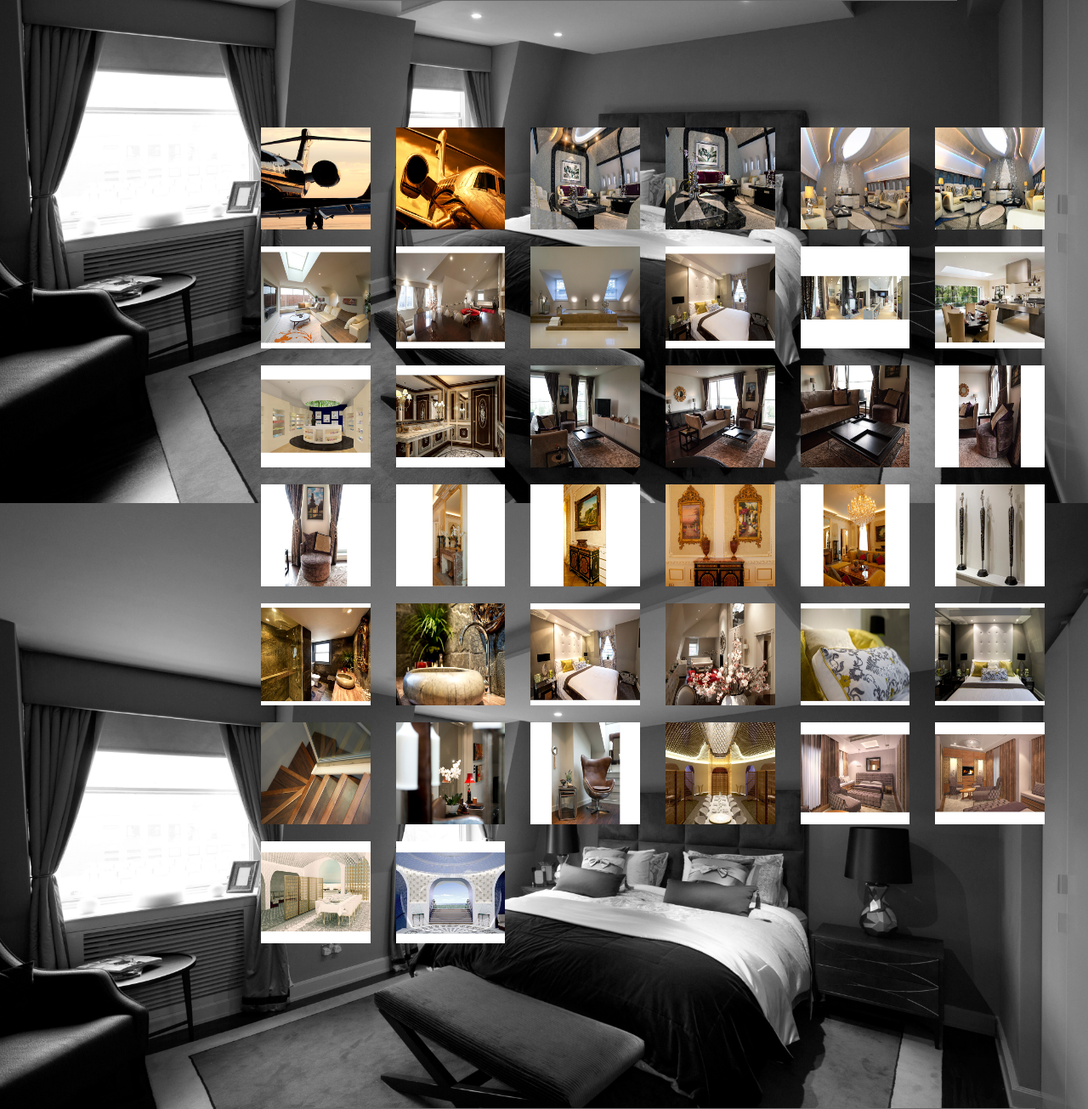
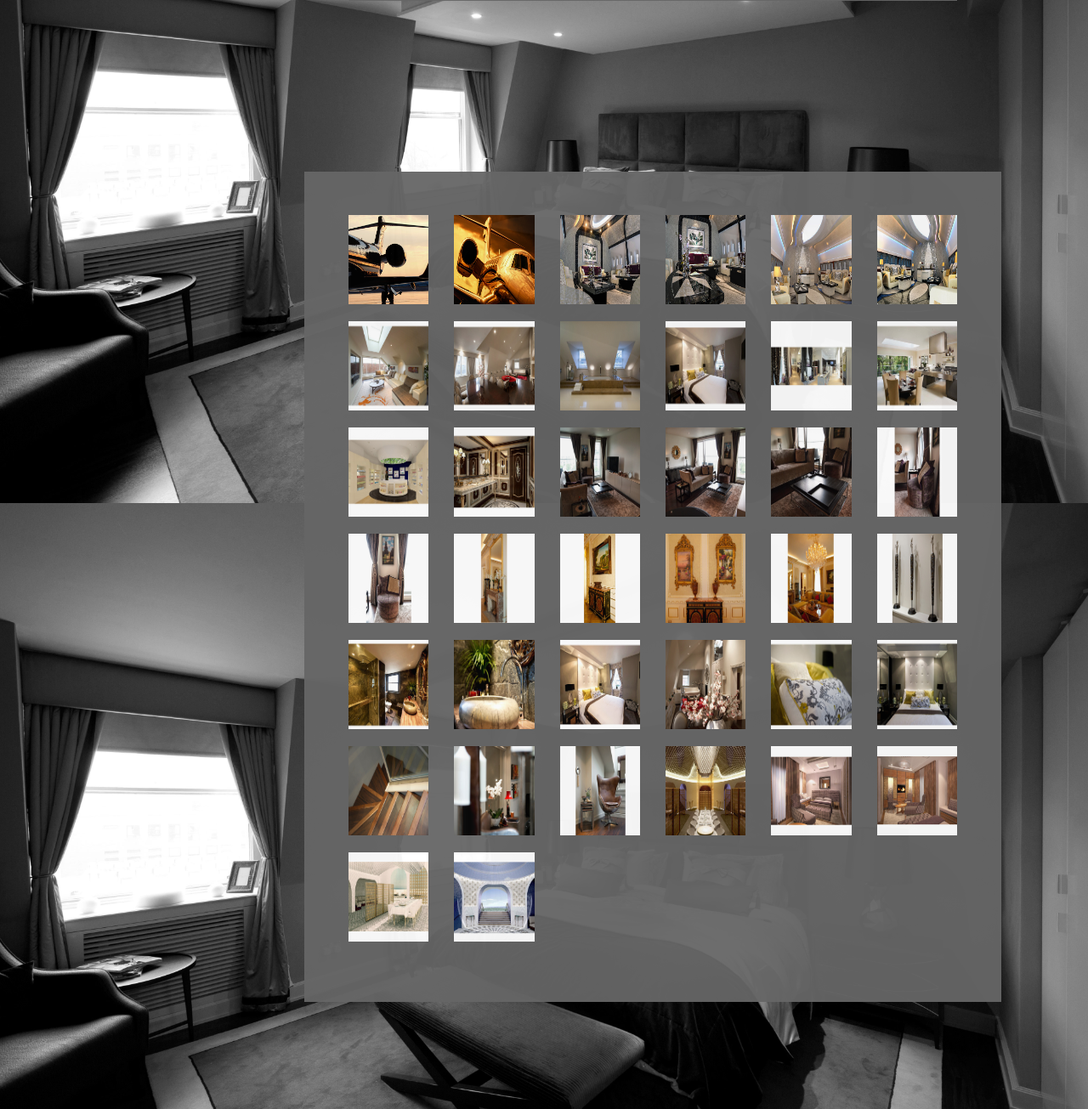
Before and after one commit to khasty720/os_site, a PHP site: page / in a window 1280 px wide. Shown: the part 2608-3913 px from the top of the page at 85% size. Run offline with PHP 8.4, Linux system fonts and the light colour scheme; style sheets or scripts are compiled from the project's sources; some libraries are stand-ins or nearby versions.

Commit message:
Updated thumnail galary

```diff
--- a/less/layout.less
+++ b/less/layout.less
@@ -198,9 +198,14 @@ pre { border:0; background:none; padding:0; margin:0; }
 				}
 			}
 			.gallery {
+				background: @darker_grey;
+				opacity: .95;
+				width: 80%;
+    		margin: 10%;
+
 				.thumbnail {
 					width: 150px;
-					height: 120px;
+					height: 105px;
 					padding: 0px;
 					border-radius: 0;
 					border: 0;
@@ -287,3 +292,8 @@ pre { border:0; background:none; padding:0; margin:0; }
   padding-top: 5px;
   padding-bottom: 5px;
 }
+
+.modal-backdrop {
+   background-color: black;
+	 opacity: 1;
+}
```
